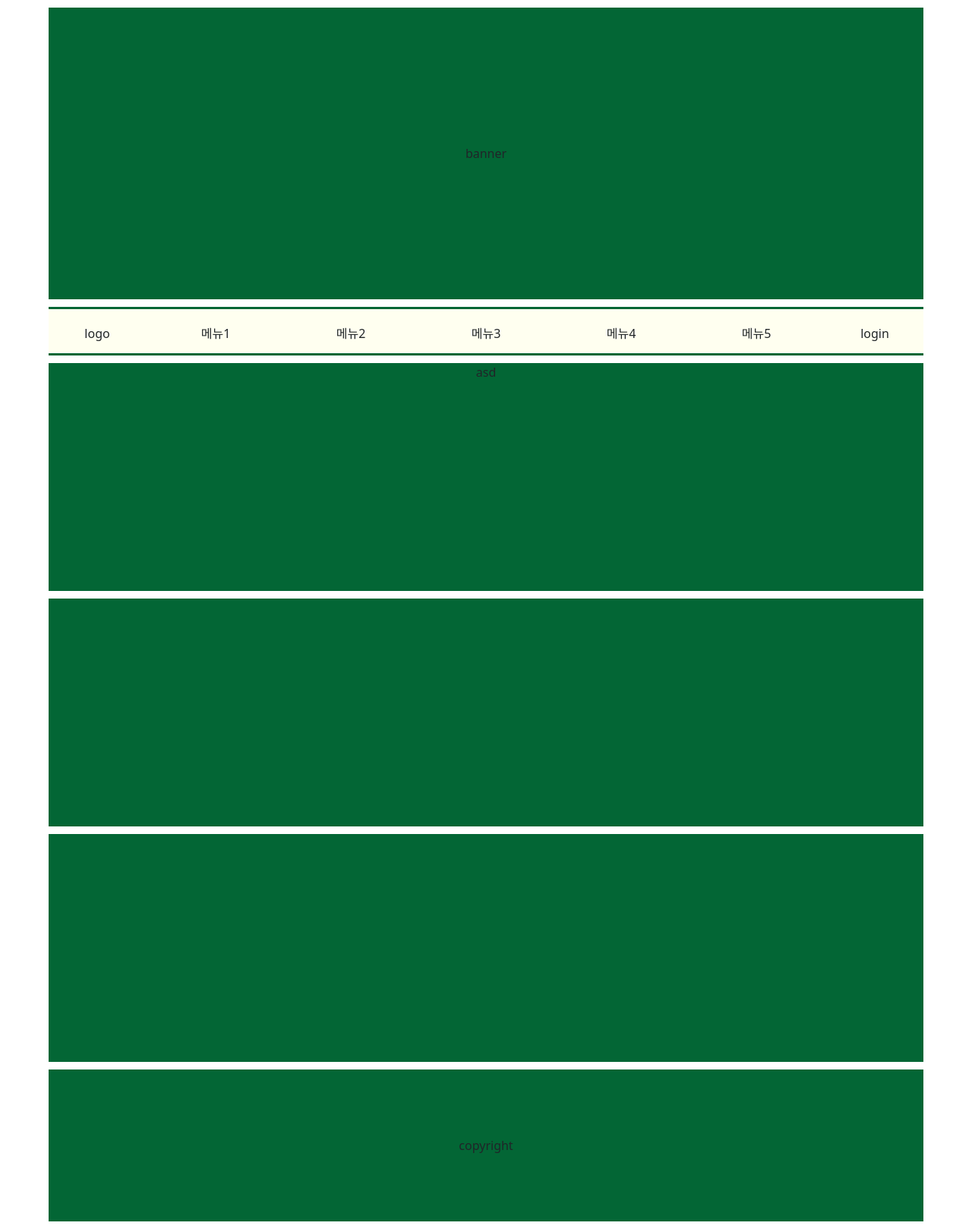
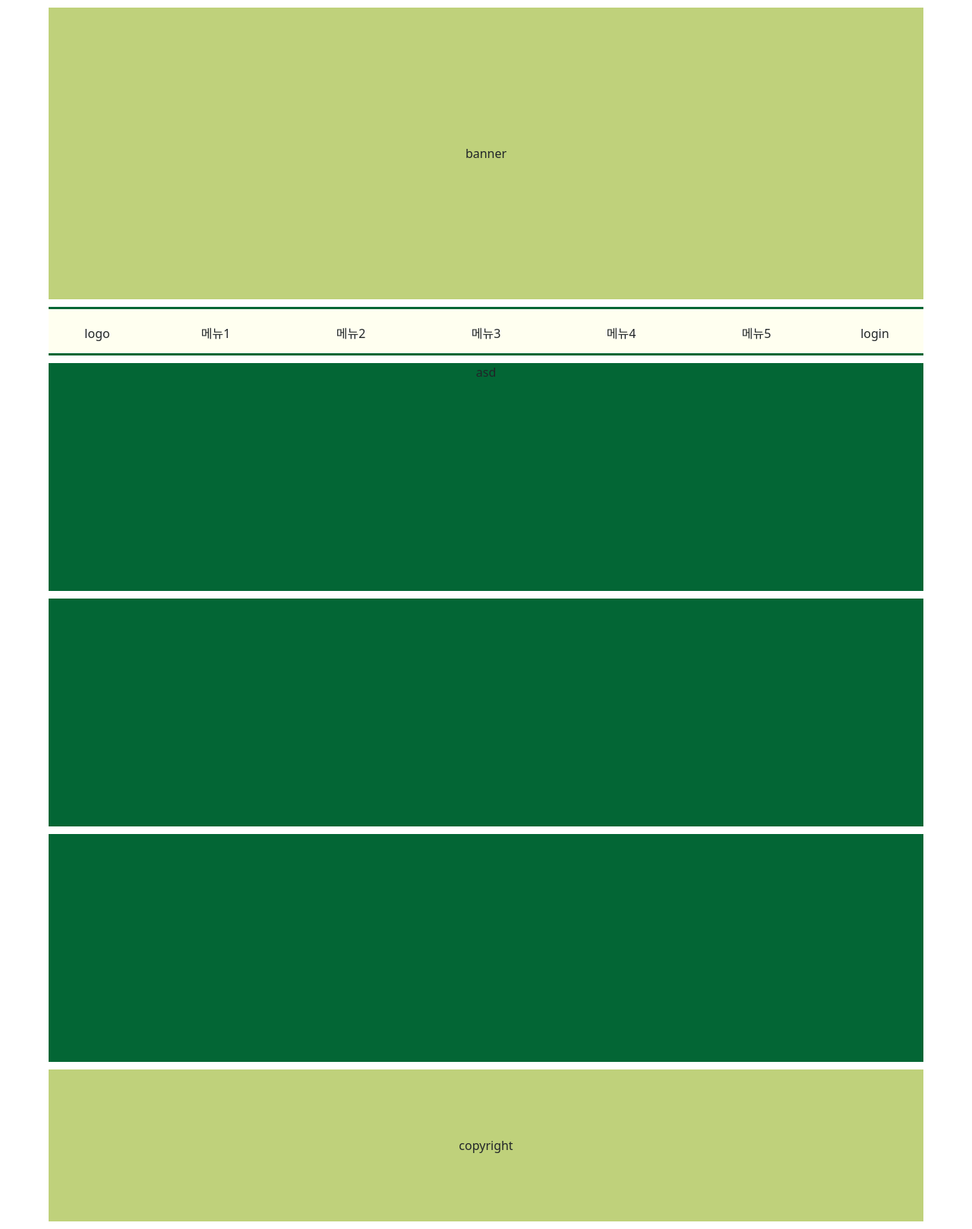
Before and after one commit to WhdWl/study-vue-vue2.0, a Vue app: page / in a window 1280 px wide. Shown: the whole page at 76% size. Built offline with nearby package versions, Linux system fonts and the light colour scheme.

Commit message:
banner, footer 색상 변경

```diff
--- a/src/App.vue
+++ b/src/App.vue
@@ -32,7 +32,7 @@
     line-height: 384px;
     text-align: center;
     margin-top: 10px;
-    background-color: #036635;
+    background-color: #BFD17B;
   }
   .topBar {
     border-top: 3px solid #036635;
@@ -65,7 +65,7 @@
     text-align: center;
     margin-top: 10px;
     margin-bottom: 10px;
-    background-color: #036635;
+    background-color: #BFD17B;
   }
 </style>
 
```
